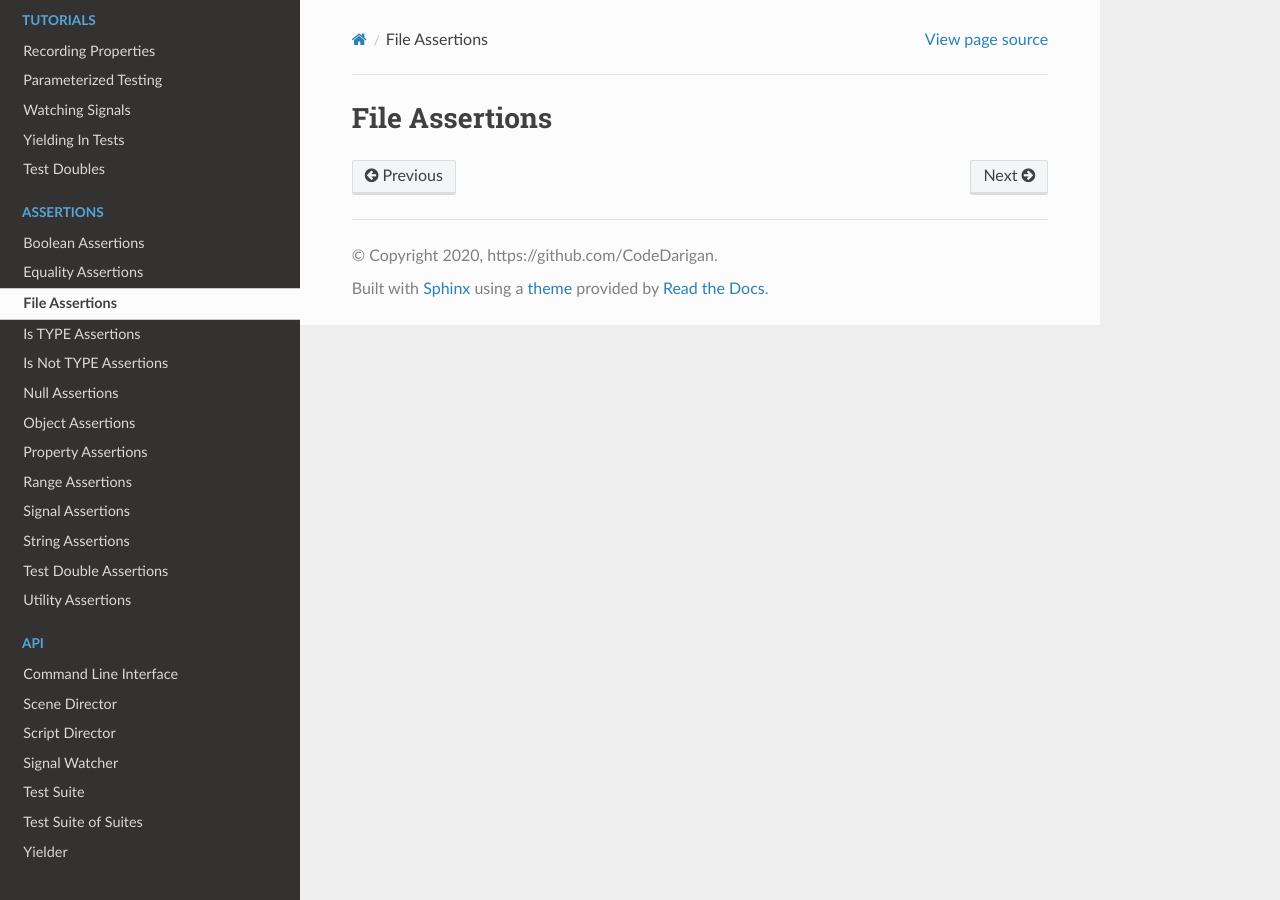
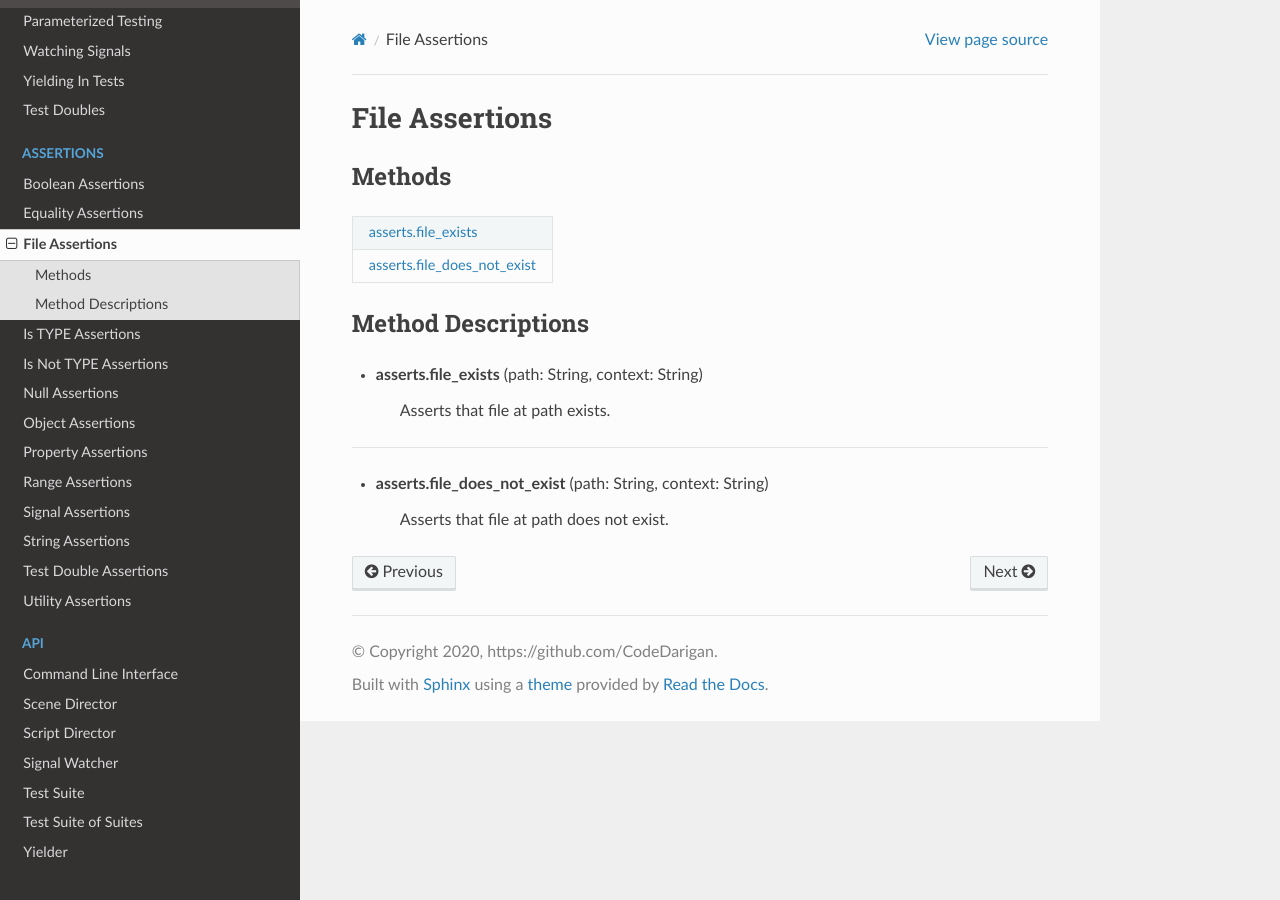
Before and after one commit to CodeDarigan/WATDocRedux, a Sphinx documentation site: the page built from source/pages/assertions/file.rst, in a window 1280 px wide. Built offline with Sphinx 7.4.7 and the Read the Docs theme 2.0.0, drawn with Linux system fonts in a browser that asks for light colours.

Commit message:
Add File Assertions

```diff
--- a/source/pages/assertions/file.rst
+++ b/source/pages/assertions/file.rst
@@ -1,2 +1,30 @@
 File Assertions
 ===============
+
+********
+Methods
+********
+
+.. list-table::
+    :widths: 100
+
+    * - :ref:`asserts.file_exists<asserts.file_exists>`
+    * - :ref:`asserts.file_does_not_exist<asserts.file_does_not_exist>`
+
+********************
+Method Descriptions
+********************
+
+.. _asserts.file_exists:
+
+* **asserts.file_exists** (path: String, context: String)
+
+    Asserts that file at path exists.
+
+----------------
+
+.. _asserts.file_does_not_exist:
+
+* **asserts.file_does_not_exist** (path: String, context: String)
+
+    Asserts that file at path does not exist.
```
Also changed, not shown: source/pages/assertions/null.rst (+28 -0 lines), 9 other files.
